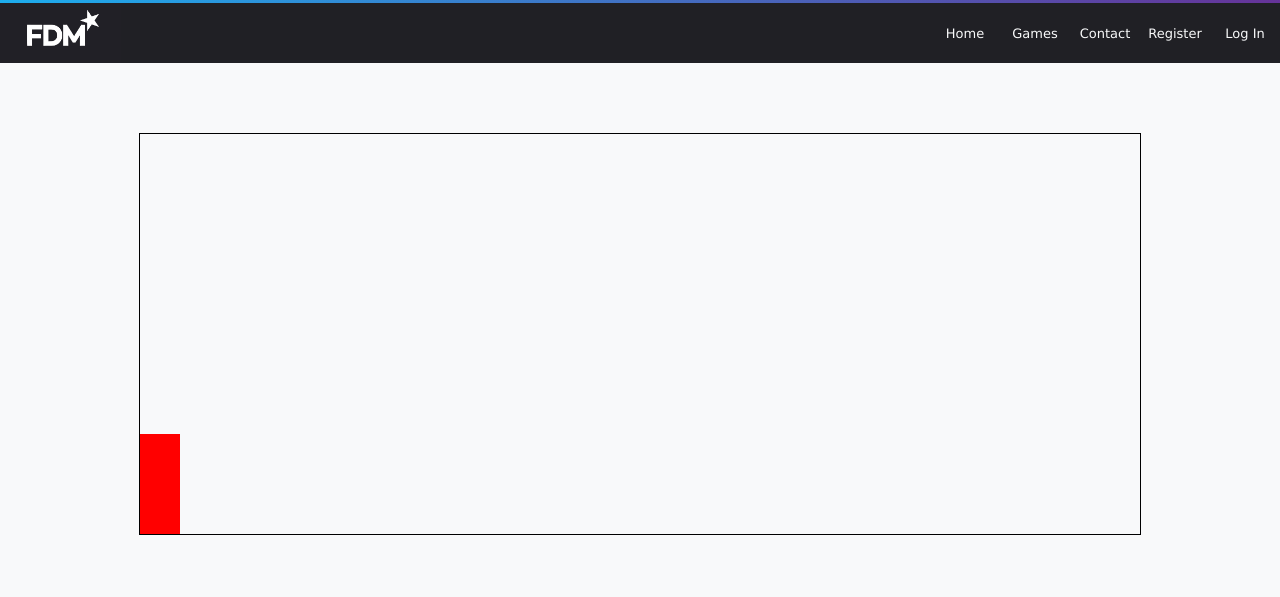
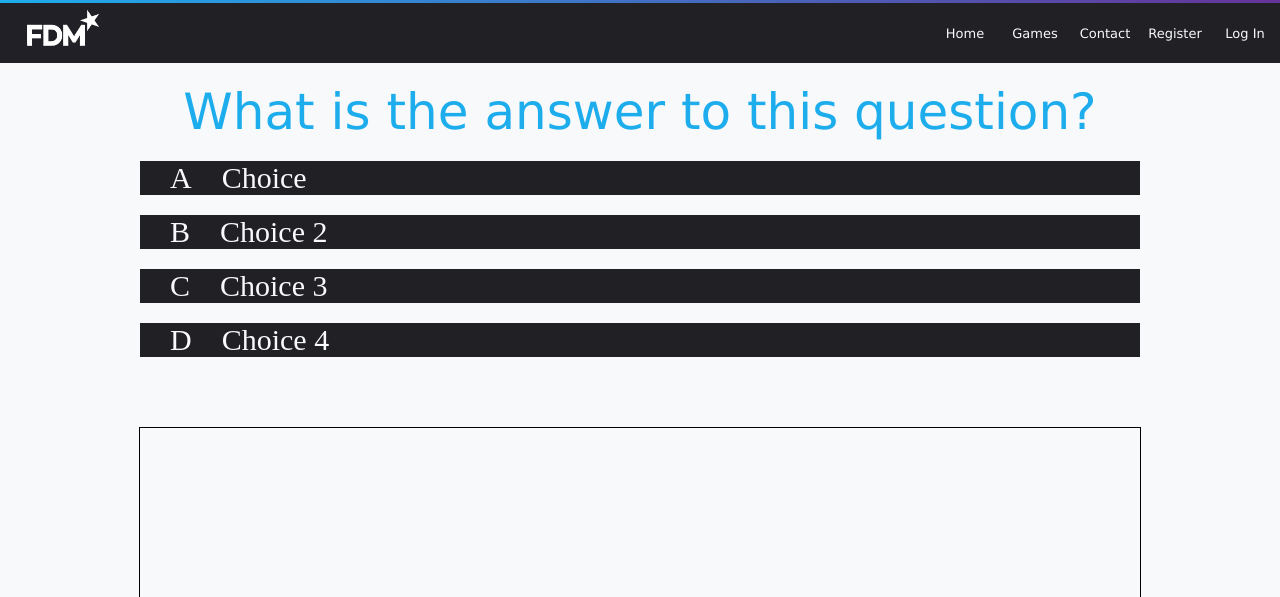
Before and after one commit to Newcastle-University-CSC2033-Group04/FDM, a Flask app: page /game1 in a window 1280 px wide. Shown: the top 597 px of the page. Before the commit the page ends 535 px from the top, so only its background shows below. Run offline with Flask 2, Linux system fonts and the light colour scheme; parts of the project's set-up code (start-up, migrations or seed data) failed here and were passed over.

Commit message:
Added a question to the game

```diff
--- a/Templates/base.html
+++ b/Templates/base.html
@@ -15,10 +15,10 @@
             <img id="logo" height="60px"
                  src="static/images/FDM.jpg">
         </a>
-        <a href="{{ url_for('users.login') }}">
+        <a href="{{ url_for('base') }}">
             <button class="header-button">Log In</button>
         </a>
-        <a href="{{ url_for('users.register') }}">
+        <a href="{{ url_for('base') }}">
             <button class="header-button">Register</button>
         </a>
         <a href="{{ url_for('contact') }}">
--- a/Templates/game1.html
+++ b/Templates/game1.html
@@ -5,6 +5,26 @@
 <link rel="stylesheet" type="text/css" href="{{ url_for('static',filename='styles/game1Style.css') }}">
 
 <body>
+
+    <div id="question">
+        What is the answer to this question?
+    </div>
+    <div class="choice-container">
+        <p class="choice-prefix">A</p>
+        <p class="choice-text">Choice</p>
+    </div>
+    <div class="choice-container">
+        <p class="choice-prefix">B</p>
+        <p class="choice-text">Choice 2</p>
+    </div>
+    <div class="choice-container">
+        <p class="choice-prefix">C</p>
+        <p class="choice-text">Choice 3</p>
+    </div>
+    <div class="choice-container">
+        <p class="choice-prefix">D</p>
+        <p class="choice-text">Choice 4</p>
+    </div>
 
     <div id="game">
         <div id="character"></div>
--- a/static/styles/game1Style.css
+++ b/static/styles/game1Style.css
@@ -3,8 +3,34 @@
     margin: 0;
 }
 
+.choice-container {
+    text-align: center;
+    position: relative;
+    display: flex;
+    width: 50%;
+    margin: 20px auto;
+    font-size: 30px;
+    min-width: 1000px;
+    background-color: var(--gray);
+    color: var(--white);
+}
+
+.choice-prefix{
+    margin-right: 30px;
+    margin-left: 30px;
+}
+
 .animate {
     animation: jump 500ms;
+}
+
+#question {
+    text-align: center;
+    position: relative;
+    margin: 20px auto;
+    font-size: 50px;
+    font-family: var(--font);
+    color: var(--blue);
 }
 
 #game {
```
Also changed, not shown: user/forms.py (+8 -0 lines), app.py (line endings or trailing spaces), user/views.py (line endings or trailing spaces).
